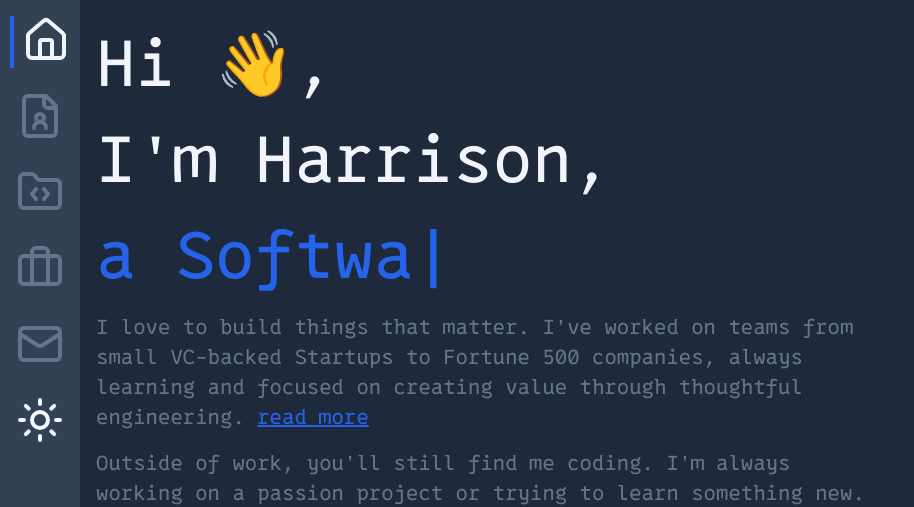
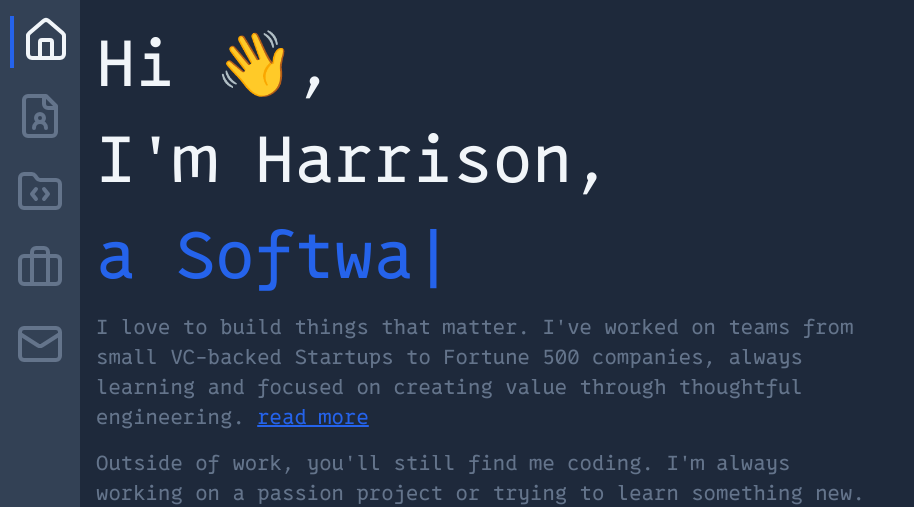
Before and after one commit to Harrison-Blair/personal-website, a Next.js app: page / in a window 1280 px wide. Shown: the top 507 px of the page, without its empty margins (0-914 px from the left). Built offline with nearby package versions, Linux system fonts and the light colour scheme.

Commit message:
fix lint issues

```diff
--- a/src/app/components/layout/Navigation.tsx
+++ b/src/app/components/layout/Navigation.tsx
@@ -1,32 +1,12 @@
 'use client';
 
-import { Home, FileUser, FolderCode, Briefcase, Mail, Sun, MoonStar } from 'lucide-react';
+import { Home, FileUser, FolderCode, Briefcase, Mail } from 'lucide-react';
 import Link from 'next/link';
 import { usePathname } from 'next/navigation';
-import { useState, useEffect } from 'react';
 
 export default function Navigation() {
     const ICON_SIZE = '3rem';
     const pathname = usePathname();
-    const [isDark, setIsDark] = useState(false);
-
-    useEffect(() => {
-        const prefersDark = window.matchMedia('(prefers-color-scheme: dark)').matches;
-        const hasDarkClass = document.documentElement.classList.contains('dark');
-        const shouldBeDark = hasDarkClass || prefersDark;
-        // eslint-disable-next-line react-hooks/set-state-in-effect -- one-time client sync of theme state read from window.matchMedia + document class
-        setIsDark(shouldBeDark);
-        document.body.style.transition = 'color 0.3s ease, background-color 0.3s ease';
-        document.documentElement.classList.toggle('dark', shouldBeDark);
-        document.documentElement.classList.add('dark');
-    }, []);
-
-    const toggleTheme = () => {
-        const newIsDark = !isDark;
-        setIsDark(newIsDark);
-        document.documentElement.style.transition = 'color 0.3s ease, background-color 0.3s ease, border-color 0.3s ease';
-        document.documentElement.classList.toggle('dark', newIsDark);
-    };
 
     const topNavItems = [
         { href: '/', icon: Home, label: 'Home' },
@@ -34,10 +14,6 @@ export default function Navigation() {
         { href: '/projects', icon: FolderCode, label: 'Projects' },
         { href: '/work', icon: Briefcase, label: 'Work' },
         { href: '/contact', icon: Mail, label: 'Contact' }
-    ];
-
-    const bottomNavItems = [
-        { icon: isDark ? MoonStar : Sun, label: isDark ? 'Switch to Light Mode' : 'Switch to Dark Mode', onClick: toggleTheme },
     ];
 
     return (
@@ -59,17 +35,6 @@ export default function Navigation() {
                             </Link>
                         </li>
                     ))}
-                    {bottomNavItems.map(({ icon: Icon, label, onClick }) => (
-                        <li key={label}>
-                            <button
-                                onClick={onClick}
-                                title={label}
-                                className='text-[var(--foreground)]'
-                            >
-                                <Icon size={ICON_SIZE} />
-                            </button>
-                        </li>
-                    ))}
                 </ul>
         </nav>
     );
--- a/src/app/globals.css
+++ b/src/app/globals.css
@@ -3,22 +3,13 @@
 @tailwind utilities;
 
 :root {
-  --background: #ffffff;
-  --foreground: #1e293b;
-  --muted: #f1f5f9;
-  --primary: #2563eb;
-  --secondary: #6c757d;
-  --accent: #0ea5e9;
-  --nav-size: 5rem;
-}
-
-.dark {
   --background: #1e293b;
   --foreground: #f1f5f9;
   --muted: #334155;
   --primary: #2563eb;
   --secondary: #64748b;
   --accent: #0ea5e9;
+  --nav-size: 5rem;
 }
 
 body {
--- a/tailwind.config.ts
+++ b/tailwind.config.ts
@@ -1,7 +1,6 @@
 import type { Config } from "tailwindcss";
 
 const config: Config = {
-  darkMode: 'class',
   content: [
     "./src/pages/**/*.{js,ts,jsx,tsx,mdx}",
     "./src/components/**/*.{js,ts,jsx,tsx,mdx}",
```
